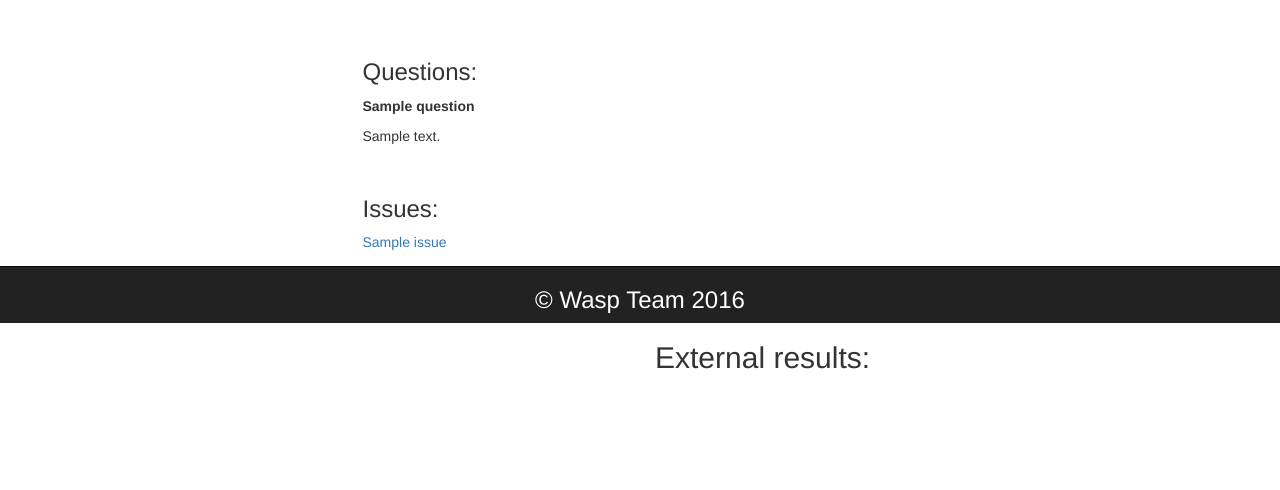
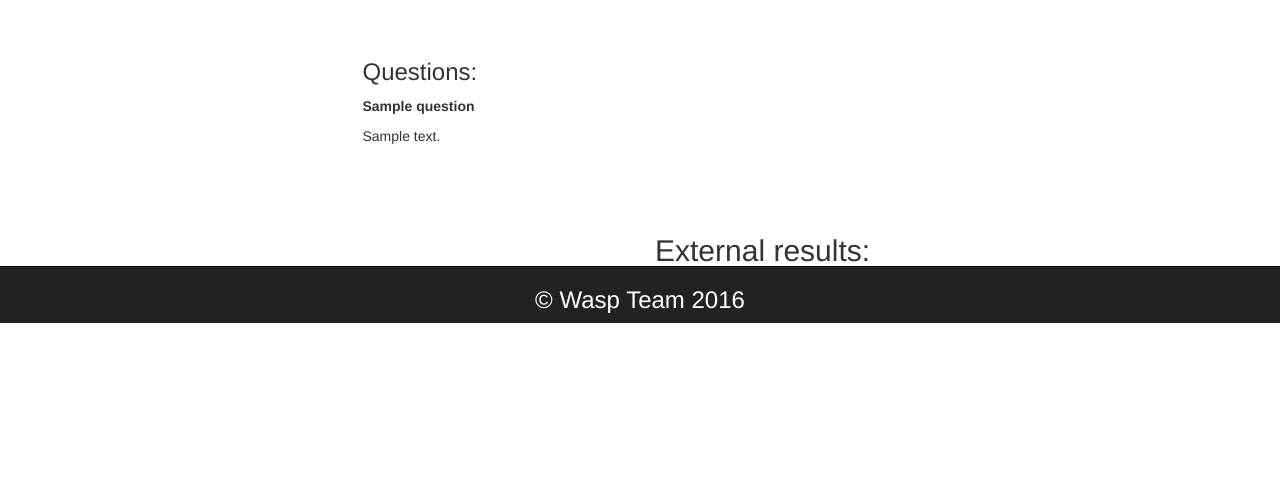
Before and after one commit to Gystark/Tech4Justice2016, a Django app: page /search/ in a window 1280 px wide; the page is wider, and only the part inside the window is pictured. Shown: the part 477-967 px from the top of that part. Run offline with Django 3.2, Linux system fonts and the light colour scheme; tables that the repository leaves empty hold one stand-in row (values such as "Sample post"); some libraries are stand-ins or nearby versions.

Commit message:
Removed issues from search.

```diff
--- a/mainapp/views.py
+++ b/mainapp/views.py
@@ -39,8 +39,7 @@ def search(request):
         search_term = ''
     questions = Question.objects.filter(question__icontains=search_term) or\
                 Question.objects.filter(answer__icontains=search_term)
-    issues = Issue.objects.filter(name__icontains=search_term)
-    return render(request, 'mainapp/index.html', {'issues': issues, 'questions': questions})
+    return render(request, 'mainapp/index.html', {'questions': questions})
 
 
 def search_dictionary(request):
--- a/templates/mainapp/index.html
+++ b/templates/mainapp/index.html
@@ -30,13 +30,6 @@
             {% for question in questions %}
                 <p><strong>{{ question.question }}</strong></p>
                 <p>{{ question.answer }}</p>
-            {% endfor %}
-            <br>
-            {% if issues %}
-                <h3>Issues:</h3>
-            {% endif %}
-            {% for issue in issues %}
-                <p><a href="/issue/{{ issue.slug }}">{{ issue.name }}</a></p>
             {% endfor %}
         </div>
     </div>
```
